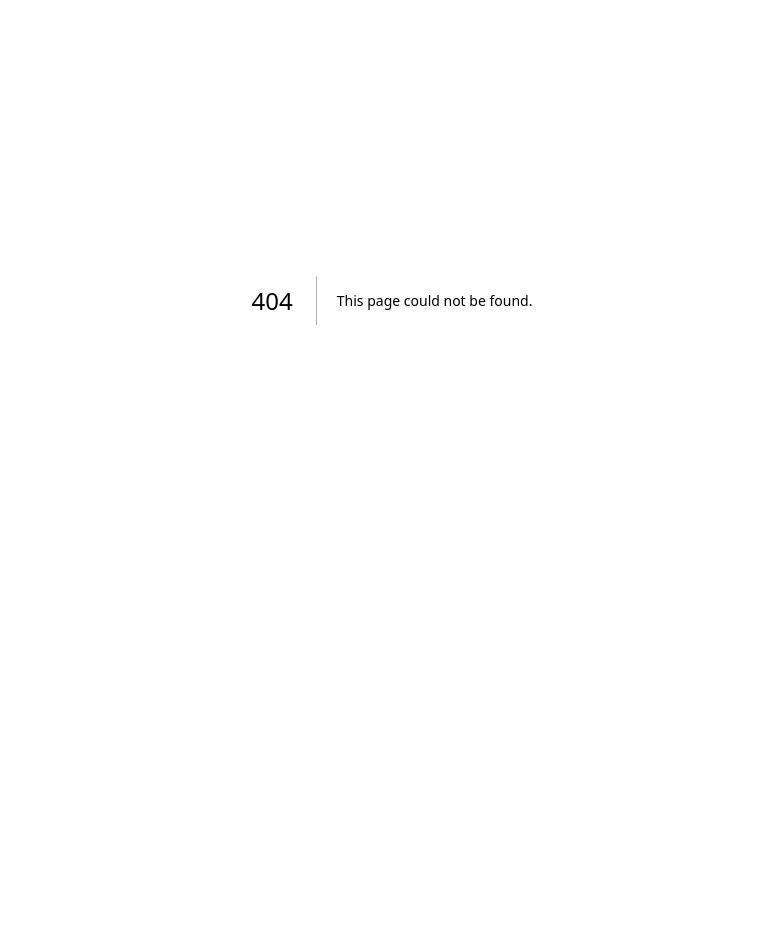
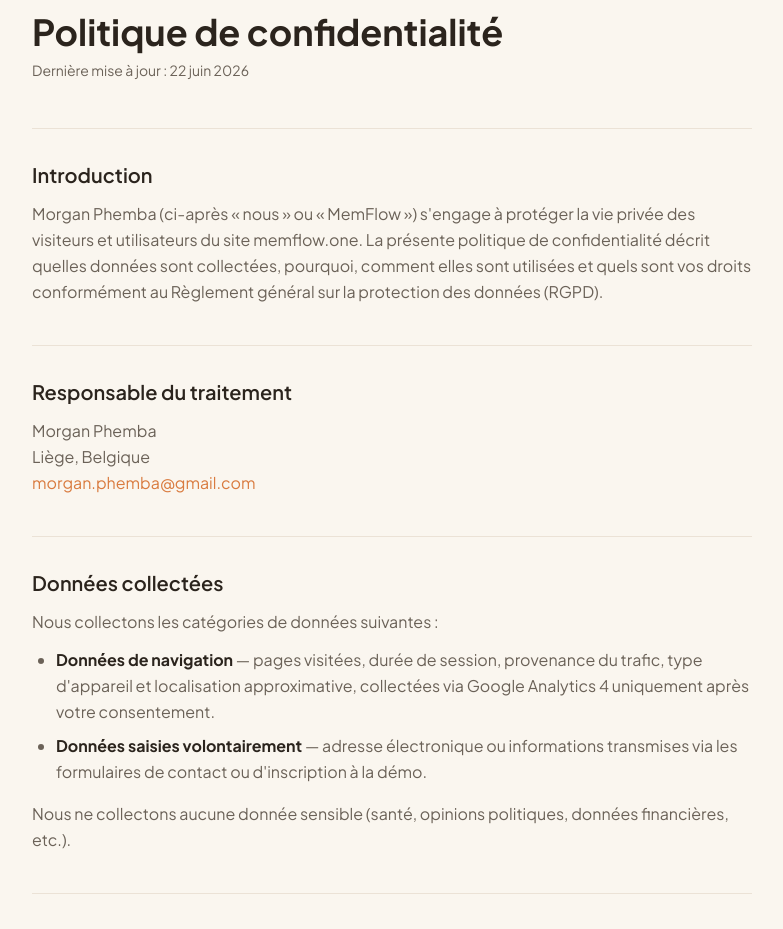
Before and after one commit to Morg9864/memflow, a Next.js app: page /politique-confidentialite in a window 1280 px wide. Before the commit this address had no page. Shown: the part 100-1029 px from the top of the page, without its empty margins (248-1031 px from the left). Before the commit the page ends 800 px from the top, so only its background shows below. Built offline with nearby package versions, Linux system fonts and the light colour scheme.

Commit message:
feat: add politique de confidentialité page (RGPD)
Co-Authored-By: Claude Sonnet 4.6 <noreply@anthropic.com>

```diff
--- /dev/null
+++ b/app/(legal)/politique-confidentialite/page.tsx
@@ -0,0 +1,220 @@
+import type { Metadata } from "next"
+
+export const metadata: Metadata = {
+  title: "Politique de confidentialité — MemFlow",
+  description: "Comment MemFlow collecte, utilise et protège vos données personnelles.",
+}
+
+export default function PolitiqueConfidentialitePage() {
+  return (
+    <article>
+      <h1
+        className="text-4xl font-bold mb-2"
+        style={{ fontFamily: "var(--font-display)", color: "var(--color-ink)" }}
+      >
+        Politique de confidentialité
+      </h1>
+      <p
+        className="text-sm mb-12"
+        style={{ color: "var(--color-ink-soft)", fontFamily: "var(--font-sans)" }}
+      >
+        Dernière mise à jour : 22 juin 2026
+      </p>
+
+      <h2
+        className="text-xl font-semibold mt-10 mb-3 pt-8 border-t"
+        style={{ fontFamily: "var(--font-display)", color: "var(--color-ink)", borderColor: "var(--color-border-warm)" }}
+      >
+        Introduction
+      </h2>
+      <p
+        className="text-base leading-relaxed mb-3"
+        style={{ color: "var(--color-ink-soft)", fontFamily: "var(--font-sans)" }}
+      >
+        Morgan Phemba (ci-après « nous » ou « MemFlow ») s&apos;engage à protéger la vie privée des visiteurs et utilisateurs du site memflow.one. La présente politique de confidentialité décrit quelles données sont collectées, pourquoi, comment elles sont utilisées et quels sont vos droits conformément au Règlement général sur la protection des données (RGPD).
+      </p>
+
+      <h2
+        className="text-xl font-semibold mt-10 mb-3 pt-8 border-t"
+        style={{ fontFamily: "var(--font-display)", color: "var(--color-ink)", borderColor: "var(--color-border-warm)" }}
+      >
+        Responsable du traitement
+      </h2>
+      <p
+        className="text-base leading-relaxed mb-3"
+        style={{ color: "var(--color-ink-soft)", fontFamily: "var(--font-sans)" }}
+      >
+        Morgan Phemba
+        <br />
+        Liège, Belgique
+        <br />
+        <a
+          href="mailto:morgan.phemba@gmail.com"
+          style={{ color: "var(--color-orange)" }}
+        >
+          morgan.phemba@gmail.com
+        </a>
+      </p>
+
+      <h2
+        className="text-xl font-semibold mt-10 mb-3 pt-8 border-t"
+        style={{ fontFamily: "var(--font-display)", color: "var(--color-ink)", borderColor: "var(--color-border-warm)" }}
+      >
+        Données collectées
+      </h2>
+      <p
+        className="text-base leading-relaxed mb-3"
+        style={{ color: "var(--color-ink-soft)", fontFamily: "var(--font-sans)" }}
+      >
+        Nous collectons les catégories de données suivantes :
+      </p>
+      <ul
+        className="list-disc pl-6 mb-4 space-y-2 text-base leading-relaxed"
+        style={{ color: "var(--color-ink-soft)", fontFamily: "var(--font-sans)" }}
+      >
+        <li>
+          <strong style={{ color: "var(--color-ink)" }}>Données de navigation</strong> — pages visitées, durée de session, provenance du trafic, type d&apos;appareil et localisation approximative, collectées via Google Analytics 4 uniquement après votre consentement.
+        </li>
+        <li>
+          <strong style={{ color: "var(--color-ink)" }}>Données saisies volontairement</strong> — adresse électronique ou informations transmises via les formulaires de contact ou d&apos;inscription à la démo.
+        </li>
+      </ul>
+      <p
+        className="text-base leading-relaxed mb-3"
+        style={{ color: "var(--color-ink-soft)", fontFamily: "var(--font-sans)" }}
+      >
+        Nous ne collectons aucune donnée sensible (santé, opinions politiques, données financières, etc.).
+      </p>
+
+      <h2
+        className="text-xl font-semibold mt-10 mb-3 pt-8 border-t"
+        style={{ fontFamily: "var(--font-display)", color: "var(--color-ink)", borderColor: "var(--color-border-warm)" }}
+      >
+        Base légale du traitement
+      </h2>
+      <ul
+        className="list-disc pl-6 mb-4 space-y-2 text-base leading-relaxed"
+        style={{ color: "var(--color-ink-soft)", fontFamily: "var(--font-sans)" }}
+      >
+        <li>
+          <strong style={{ color: "var(--color-ink)" }}>Consentement (art. 6.1.a RGPD)</strong> — pour les cookies analytiques Google Analytics. La collecte n&apos;a lieu qu&apos;après votre acceptation explicite via le bandeau de consentement affiché lors de votre première visite.
+        </li>
+        <li>
+          <strong style={{ color: "var(--color-ink)" }}>Intérêt légitime (art. 6.1.f RGPD)</strong> — pour les données transmises via les formulaires de contact, afin de répondre à vos demandes.
+        </li>
+      </ul>
+
+      <h2
+        className="text-xl font-semibold mt-10 mb-3 pt-8 border-t"
+        style={{ fontFamily: "var(--font-display)", color: "var(--color-ink)", borderColor: "var(--color-border-warm)" }}
+      >
+        Durée de conservation
+      </h2>
+      <ul
+        className="list-disc pl-6 mb-4 space-y-2 text-base leading-relaxed"
+        style={{ color: "var(--color-ink-soft)", fontFamily: "var(--font-sans)" }}
+      >
+        <li>Données Google Analytics : 14 mois (paramètre par défaut de la plateforme GA4)</li>
+        <li>Données de contact et formulaires : 3 ans maximum à compter de la dernière interaction</li>
+      </ul>
+
+      <h2
+        className="text-xl font-semibold mt-10 mb-3 pt-8 border-t"
+        style={{ fontFamily: "var(--font-display)", color: "var(--color-ink)", borderColor: "var(--color-border-warm)" }}
+      >
+        Partage des données
+      </h2>
+      <p
+        className="text-base leading-relaxed mb-3"
+        style={{ color: "var(--color-ink-soft)", fontFamily: "var(--font-sans)" }}
+      >
+        Vos données ne sont jamais vendues à des tiers. Elles peuvent être transmises aux sous-traitants suivants, dans le strict cadre de la finalité décrite :
+      </p>
+      <ul
+        className="list-disc pl-6 mb-4 space-y-2 text-base leading-relaxed"
+        style={{ color: "var(--color-ink-soft)", fontFamily: "var(--font-sans)" }}
+      >
+        <li>
+          <strong style={{ color: "var(--color-ink)" }}>Google Ireland Limited</strong> — fourniture du service Google Analytics 4. Les données peuvent être transférées aux États-Unis dans le respect des garanties adéquates prévues par les Clauses Contractuelles Types (CCT) approuvées par la Commission européenne.
+        </li>
+      </ul>
+
+      <h2
+        className="text-xl font-semibold mt-10 mb-3 pt-8 border-t"
+        style={{ fontFamily: "var(--font-display)", color: "var(--color-ink)", borderColor: "var(--color-border-warm)" }}
+      >
+        Vos droits
+      </h2>
+      <p
+        className="text-base leading-relaxed mb-3"
+        style={{ color: "var(--color-ink-soft)", fontFamily: "var(--font-sans)" }}
+      >
+        Conformément au RGPD, vous disposez des droits suivants concernant vos données personnelles :
+      </p>
+      <ul
+        className="list-disc pl-6 mb-4 space-y-2 text-base leading-relaxed"
+        style={{ color: "var(--color-ink-soft)", fontFamily: "var(--font-sans)" }}
+      >
+        <li>Droit d&apos;accès à vos données</li>
+        <li>Droit de rectification des données inexactes</li>
+        <li>Droit à l&apos;effacement (« droit à l&apos;oubli »)</li>
+        <li>Droit à la limitation du traitement</li>
+        <li>Droit à la portabilité de vos données</li>
+        <li>Droit d&apos;opposition au traitement</li>
+        <li>Droit de retirer votre consentement à tout moment, sans que cela affecte la licéité du traitement antérieur</li>
+      </ul>
+      <p
+        className="text-base leading-relaxed mb-3"
+        style={{ color: "var(--color-ink-soft)", fontFamily: "var(--font-sans)" }}
+      >
+        Pour exercer vos droits, contactez-nous à{" "}
+        <a
+          href="mailto:morgan.phemba@gmail.com"
+          style={{ color: "var(--color-orange)" }}
+        >
+          morgan.phemba@gmail.com
+        </a>
+        . Vous disposez également du droit d&apos;introduire une réclamation auprès de l&apos;Autorité de protection des données (APD) belge :{" "}
+        <a
+          href="https://www.autoriteprotectiondonnees.be"
+          target="_blank"
+          rel="noopener noreferrer"
+          style={{ color: "var(--color-orange)" }}
+        >
+          autoriteprotectiondonnees.be
+        </a>
+        .
+      </p>
+
+      <h2
+        className="text-xl font-semibold mt-10 mb-3 pt-8 border-t"
+        style={{ fontFamily: "var(--font-display)", color: "var(--color-ink)", borderColor: "var(--color-border-warm)" }}
+      >
+        Cookies
+      </h2>
+      <p
+        className="text-base leading-relaxed mb-3"
+        style={{ color: "var(--color-ink-soft)", fontFamily: "var(--font-sans)" }}
+      >
+        Pour des informations détaillées sur les cookies utilisés par ce site et les moyens de gérer vos préférences, consultez notre{" "}
+        <a href="/politique-cookies" style={{ color: "var(--color-orange)" }}>
+          politique cookies
+        </a>
+        .
+      </p>
+
+      <h2
+        className="text-xl font-semibold mt-10 mb-3 pt-8 border-t"
+        style={{ fontFamily: "var(--font-display)", color: "var(--color-ink)", borderColor: "var(--color-border-warm)" }}
+      >
+        Modifications de la politique
+      </h2>
+      <p
+        className="text-base leading-relaxed mb-3"
+        style={{ color: "var(--color-ink-soft)", fontFamily: "var(--font-sans)" }}
+      >
+        Nous nous réservons le droit de mettre à jour cette politique à tout moment. En cas de modification substantielle, nous vous en informerons de manière appropriée. La date de dernière mise à jour est indiquée en haut de cette page.
+      </p>
+    </article>
+  )
+}
```
